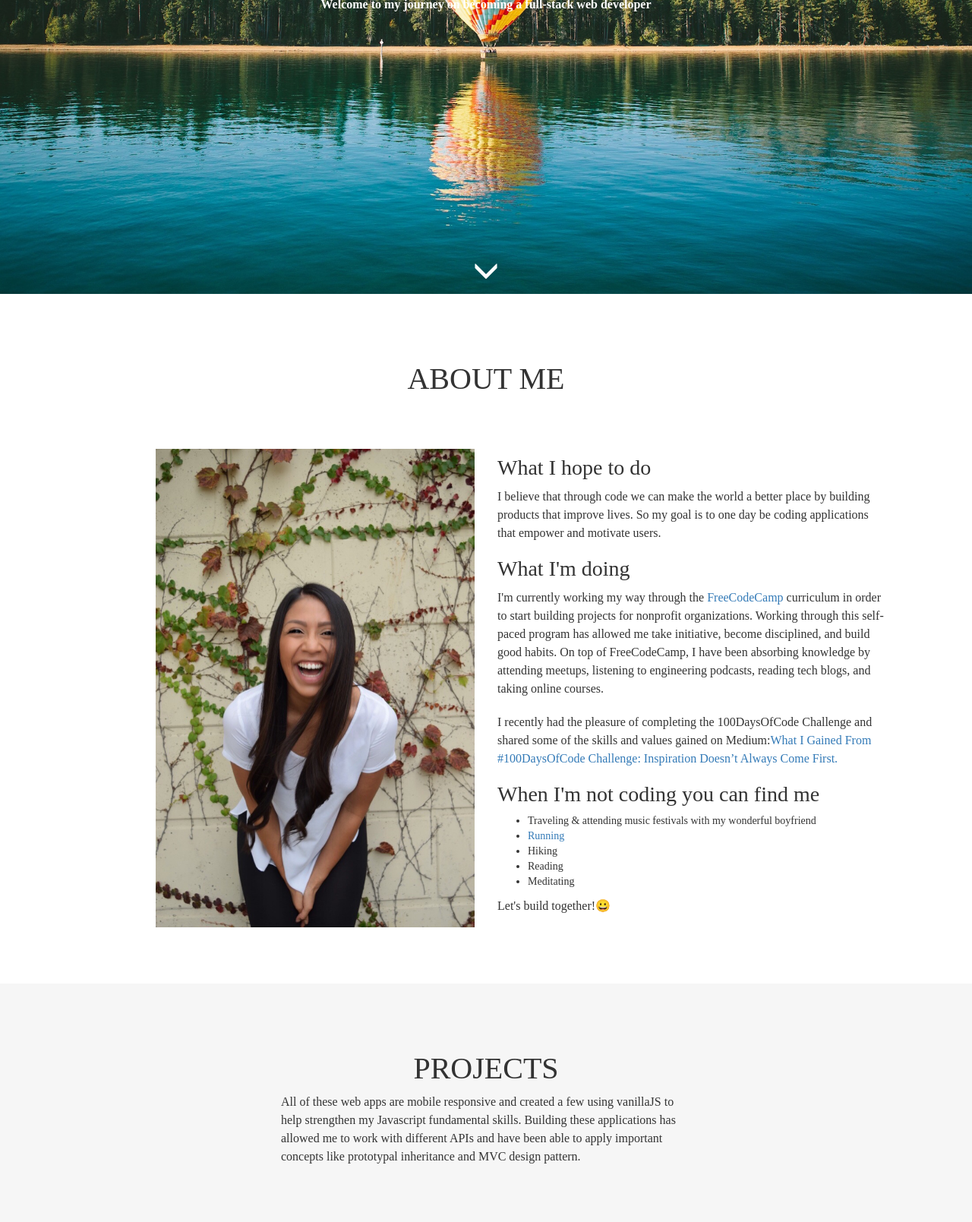
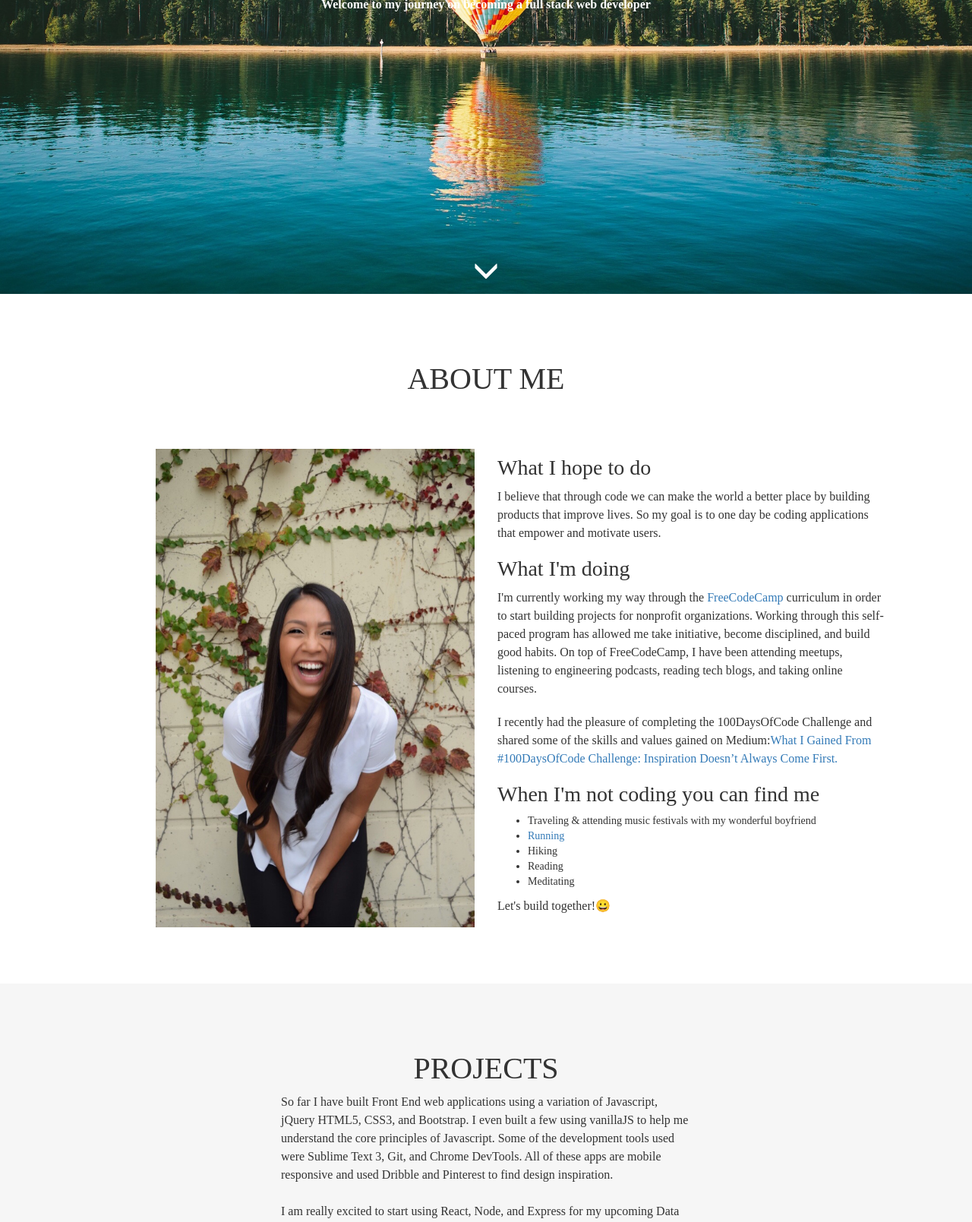
Before and after one commit to apes22/portfolio-v1, a plain HTML site: page index.html in a window 1280 px wide. Shown: the part 413-2022 px from the top of the page at 76% size. Drawn offline with nearby package versions, Linux system fonts and the light colour scheme; a web font is replaced by a local one.

Commit message:
Updated paragraph content in the projects section.

```diff
--- a/css/style.css
+++ b/css/style.css
@@ -61,7 +61,7 @@ h4{
 .navbar-brand, .navbar-right a{
   color: white;
 }
-
+6 Ways To Make Text Stand Out From A Busy Background in Photoshop
 #myNavbar a:visited {
   background-color: white;
 }
@@ -83,6 +83,9 @@ h4{
 .icon-bar{
   background-color: white;
 }
+
+/*https://designmodo.com/design-type-photo/*/
+
 
 #cover {
   width: 100%;
@@ -107,20 +110,23 @@ be displayed while the background image is loading */
    background-color: white;
    position:relative;
        -webkit-animation-duration: 3s;
+       opacity: 0.2;
+
 }
 
 #cover-name{
   color: white;
   margin-top: 25%;
   font-size: 70px;
-  font-weight: 500;
+  font-weight:900;
+
 
 }
 
 #cover > p{
   color: white;
   text-align: center;
- font-weight: 600;
+ font-weight: 900;
 
 }
 
--- a/index.html
+++ b/index.html
@@ -37,10 +37,11 @@
       </div><!-- end navbar-collapse -->
   </nav>
   <div id="cover" class="animated fadeIn">
+
     <h1 id="cover-name" class="text-center">
       <b>HI, I'M MARIBEL</b>
     </h1>
-    <p>Welcome to my journey on becoming a full-stack web developer</p>
+    <p>Welcome to my journey on becoming a full stack web developer</p>
 
     <div class="arrow">
       <a href="#about" class="btn btn-md">
@@ -66,7 +67,7 @@
 
             <h4>What I'm doing</h4>
 
-           <p>I'm currently working my way through the <a href="https://www.freecodecamp.com/" target="_blank">FreeCodeCamp</a> curriculum in order to start building projects for nonprofit organizations. Working through this self-paced program has allowed me take initiative, become disciplined, and build good habits. On top of FreeCodeCamp, I have been absorbing knowledge by attending meetups, listening to engineering podcasts, reading tech blogs, and taking online courses.
+           <p>I'm currently working my way through the <a href="https://www.freecodecamp.com/" target="_blank">FreeCodeCamp</a> curriculum in order to start building projects for nonprofit organizations. Working through this self-paced program has allowed me take initiative, become disciplined, and build good habits. On top of FreeCodeCamp, I have been attending meetups, listening to engineering podcasts, reading tech blogs, and taking online courses.
 
            <p>I recently had the pleasure of completing the 100DaysOfCode Challenge and shared some of the skills and values gained on Medium:<a href="https://medium.com/@maribelduran/what-i-gained-from-100daysofcode-challenge-inspiration-doesnt-always-come-first-2d0f92faadaa" target="_blank">What I Gained From #100DaysOfCode Challenge: Inspiration Doesn’t Always Come First.</a>
 
@@ -91,7 +92,12 @@
     <h2 class="text-center">PROJECTS</h2>
     <div class="section-content">
     <p  class="subheader">
-    All of these web apps are mobile responsive and created a few using vanillaJS to help strengthen my Javascript fundamental skills. Building these applications has allowed me to work with different APIs and have been able to apply important concepts like prototypal inheritance and MVC design pattern.</p>
+    So far I have built Front End web applications using a variation of Javascript, jQuery HTML5, CSS3, and Bootstrap. I even built a few using vanillaJS to help me understand the core principles of Javascript. Some of the development tools used were Sublime Text 3, Git, and Chrome DevTools.  All of these apps are mobile responsive and used Dribble and Pinterest to find design inspiration.
+    <br>
+    <br>
+    I am really excited to start using React, Node, and Express for my upcoming Data Vizualization and Back End Dev projects.</p>
+
+
 
         <div id="project-list" class="animated slideInRight">
             <a href="https://maribelduran.github.io/pomodoro-timer" class="single-card" target="_blank">
```
